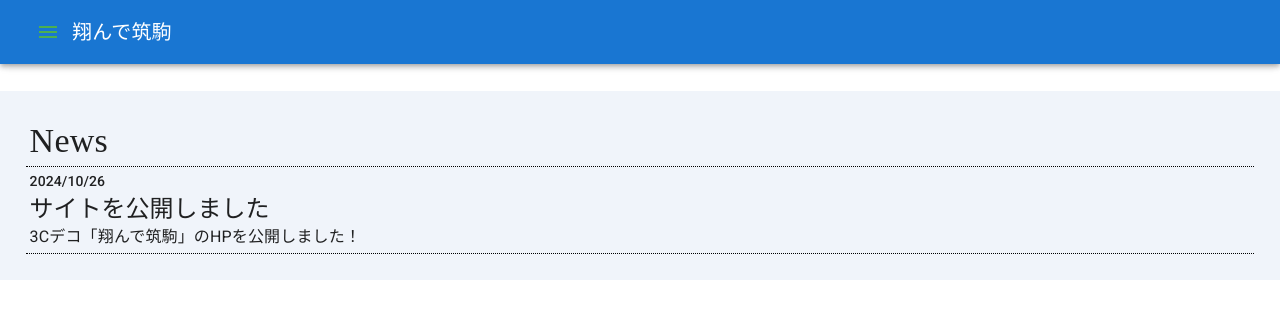
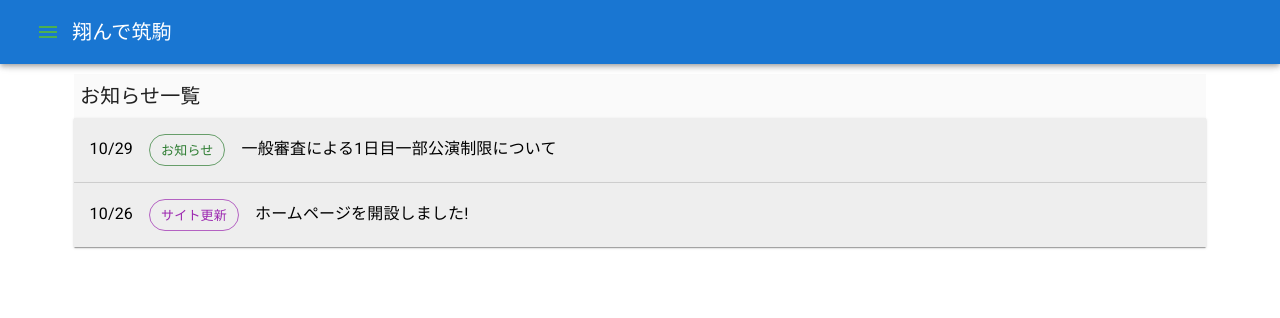
Before and after one commit to tk-jr3-reboot2024/tk-jr3-reboot2024.github.io, a React (Create React App) app: page /introduction/c/news in a window 1280 px wide. Shown: the top 318 px of the page. Built offline with nearby package versions, Linux system fonts and the light colour scheme.

Commit message:
a lot of changes

```diff
--- a/src/App.js
+++ b/src/App.js
@@ -1,7 +1,7 @@
-import React, {useState} from 'react';
+import React, { useState } from 'react';
 import Header from './components/Header';
 import Sitemap from './components/Sitemap';
-import { BrowserRouter as Router, Route, Routes} from 'react-router-dom';
+import { BrowserRouter as Router, Route, Routes } from 'react-router-dom';
 import A from './components/introduction/3A';
 import B from './components/introduction/3B';
 import C from './components/introduction/3C';
@@ -21,9 +21,9 @@ import CLayout from './components/introduction/3c-components/layout';
 
 const Introduction = () => {
 	return (
-			<Routes>
-				<Route path="a" element={<A />} />
-			</Routes>
+		<Routes>
+			<Route path="a" element={<A />} />
+		</Routes>
 	);
 };
 
@@ -41,16 +41,16 @@ function App() {
 			return;
 		}
 		setIsDrawerOpen(open);
-		if(!open){
-			setTimeout(function(){
+		if (!open) {
+			setTimeout(function () {
 				handleBackClick();
-			},100);
+			}, 100);
 		}
 	};
 	return (
 		<Router>
 			<Header toggleDrawer={toggleDrawer} />
-			<Sitemap toggleDrawer={toggleDrawer} isDrawerOpen={isDrawerOpen} isIntroductionOpensub={isIntroductionOpensub} handleIntroductionClick={handleIntroductionClick} handleBackClick={handleBackClick}/>
+			<Sitemap toggleDrawer={toggleDrawer} isDrawerOpen={isDrawerOpen} isIntroductionOpensub={isIntroductionOpensub} handleIntroductionClick={handleIntroductionClick} handleBackClick={handleBackClick} />
 			<Routes>
 				<Route path="/time" element={<Layoutdefault><Time /></Layoutdefault>} />
 				<Route path="/photos" element={<Layoutdefault><Pictures /></Layoutdefault>} />
@@ -68,7 +68,7 @@ function App() {
 			</Routes>
 			<Routes>
 				<Route path="introduction/c" element={<CLayout><C /></CLayout>} />
-				<Route path="introduction/c/news" element={<CNews />}/>
+				<Route path="introduction/c/news" element={<CLayout><CNews /></CLayout>} />
 			</Routes>
 		</Router>
 	);
--- a/src/components/introduction/3c-components/Content.js
+++ b/src/components/introduction/3c-components/Content.js
@@ -37,7 +37,7 @@ function Content() {
 					<Grid container spacing={0}>
 					<Box sx={{ padding: '0.5vw', box_width: '100%', background: grey[50], flexGrow: '1' }} ><Typography variant='h6'>新着お知らせ</Typography></Box>
 						<Grid size={12}>
-							<Card sx={{ minWidth: 275, background: grey[200] }}>
+							<Card sx={{ minWidth: 275, background: grey[200], borderRadius: '0' }}>
 								<CardActionArea href='/introduction/c/news'>
 									<CardContent>
 										10/29　<Chip label="お知らせ" variant="outlined" color='success' />　一般審査による1日目一部公演制限について
@@ -47,7 +47,7 @@ function Content() {
 							</Card>
 						</Grid>
 						<Grid size={12}>
-							<Card sx={{ minWidth: 275, background: grey[200] }}>
+							<Card sx={{ minWidth: 275, background: grey[200], borderRadius: '0' }}>
 								<CardActionArea href='/introduction/c/news'>
 									<CardContent>
 										10/26　<Chip label="サイト更新" variant="outlined" color='secondary' />　ホームページを開設しました!
--- a/src/components/introduction/3c-components/News.js
+++ b/src/components/introduction/3c-components/News.js
@@ -1,39 +1,39 @@
 import React from 'react';
-import { Typography, Box, CssBaseline } from '@mui/material';
+import { Typography, Box, CssBaseline, Card, CardActionArea, CardContent, Chip, Divider, ThemeProvider } from '@mui/material';
 import Grid from '@mui/material/Grid2';
+import { grey } from '@mui/material/colors';
+import theme from "./theme";
 
 function News() {
-	const NewsItems = [
-		{
-			date: '2024/10/26',
-			title: 'サイトを公開しました',
-			description: '3Cデコ「翔んで筑駒」のHPを公開しました！'
-		}
-	];
 	return (
 		<div>
 			<CssBaseline />
-			<h1>Hello</h1>
-			<Box sx={{ backgroundColor: '#f0f4fa', padding: '2vw'}}>
-				<Grid container alignItems="center" sx={{ borderBottom: '1px dotted #000', padding: '4px' }}>
-					<Typography variant="h4" sx={{ fontFamily: 'serif' }}>News</Typography>
-				</Grid>
-				{NewsItems.map((item, index) => (
-					<Grid container alignItems="center" sx={{ borderBottom: '1px dotted #000', padding: '4px' }}>
-						<Grid item xs={12}>
-							<Typography variant="subtitle2">
-								{item.date}
-							</Typography>
-							<Typography variant="h5">
-								{item.title}
-							</Typography>
-							<Typography variant="body1">
-								{item.description}
-							</Typography>
+			<ThemeProvider theme={theme}>
+				<Box sx={{ padding: '2vw', box_width: '100%' }}>
+					<Grid container spacing={0}>
+						<Box sx={{ padding: '0.5vw', box_width: '100%', background: grey[50], flexGrow: '1' }} ><Typography variant='h6'>お知らせ一覧</Typography></Box>
+						<Grid size={12}>
+							<Card sx={{ minWidth: 275, background: grey[200], borderRadius: '0' }}>
+								<CardActionArea href='/introduction/c/news'>
+									<CardContent>
+										10/29　<Chip label="お知らせ" variant="outlined" color='success' />　一般審査による1日目一部公演制限について
+									</CardContent>
+									<Divider />
+								</CardActionArea>
+							</Card>
+						</Grid>
+						<Grid size={12}>
+							<Card sx={{ minWidth: 275, background: grey[200], borderRadius: '0' }}>
+								<CardActionArea href='/introduction/c/news'>
+									<CardContent>
+										10/26　<Chip label="サイト更新" variant="outlined" color='secondary' />　ホームページを開設しました!
+									</CardContent>
+								</CardActionArea>
+							</Card>
 						</Grid>
 					</Grid>
-				))}
-			</Box>
+				</Box>
+			</ThemeProvider>
 		</div>
 	);
 }
--- a/src/components/introduction/3c-components/layout.js
+++ b/src/components/introduction/3c-components/layout.js
@@ -4,7 +4,6 @@ import { Box } from '@mui/material';
 const CLayout = ({ children }) => {
 	return (
 		<Box sx={{
-			backgroundColor: '#222222',
 			height: 'auto', // 画面全体に背景色を適用
 			padding: '48px', // 任意でパディングを追加
 		}}
```
